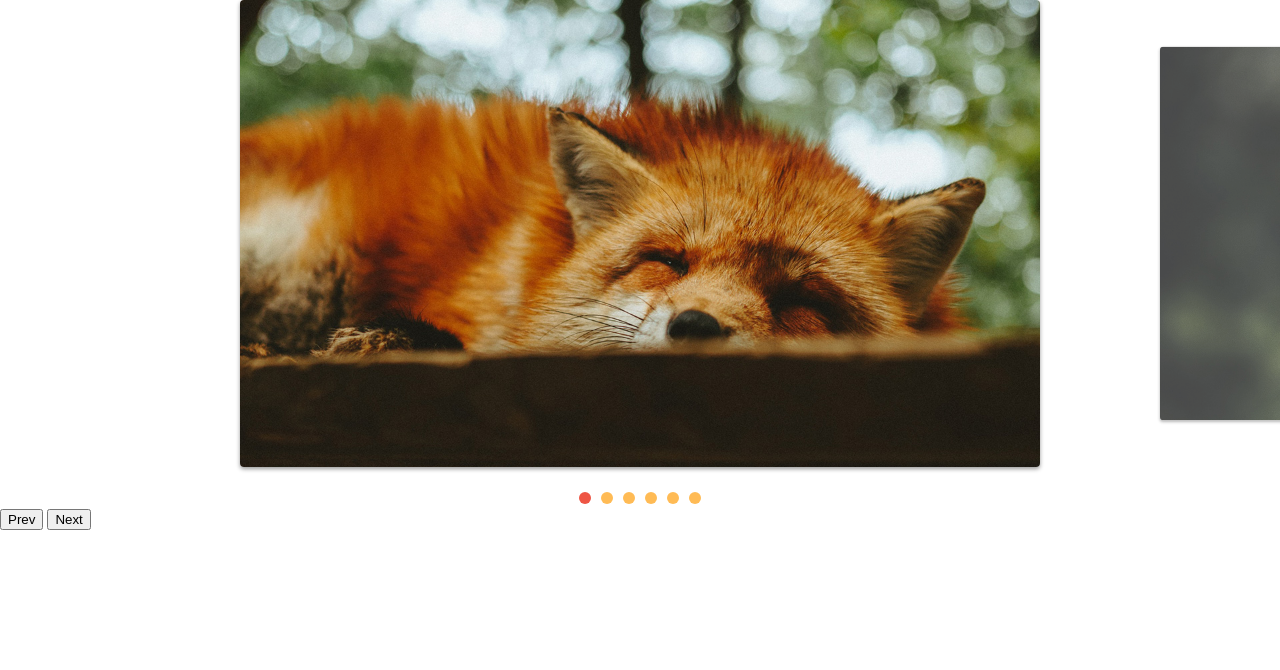
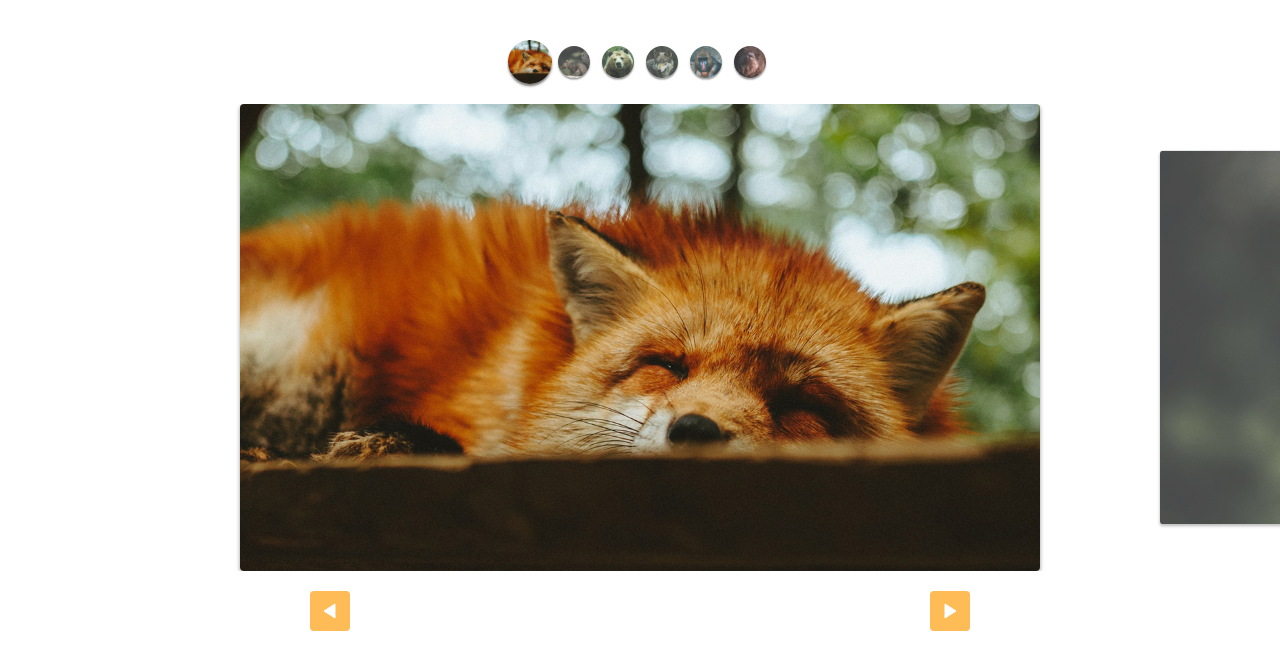
Before and after one commit to lucavini/slide, a plain HTML site: page index.html in a window 1280 px wide. Drawn offline with Linux system fonts and the light colour scheme.

Commit message:
custom controls estilizado

```diff
--- a/css/style.css
+++ b/css/style.css
@@ -58,8 +58,59 @@ img {
   overflow: hidden;
   text-indent: -999px;
   margin: 5px;
+  transform: scale(.8);
 }
 
 [data-control="slide"] li.active a, [data-control="slide"] li a:hover{
   background: #e54;
+  transform: scale(1.2);
 }
+
+.custom-controls{
+  display: flex;
+  justify-content: center;
+  margin-top: 40px;
+  margin-bottom: 20px;
+  flex-wrap: wrap;
+}
+
+.custom-controls li{
+  opacity: .8;
+  transform: scale(.8);
+  width: 40px;
+  height: 40px;
+  border-radius: 50%;
+  overflow: hidden;
+  margin: 2px;
+  box-shadow: 0 2px 2px rgba(0, 0, 0, .5);
+  cursor: pointer;
+  transition: .2s;
+}
+
+.custom-controls li.active{
+  opacity: 1;
+  transform: scale(1.1);
+}
+
+.arrow-nav{
+  display: flex;
+  justify-content: space-around;
+  margin: 20px ;
+}
+
+.arrow-nav button{
+  cursor: pointer;
+  border: none;
+  border-radius: 4px;
+  color: white;
+  width: 40px;
+  height: 40px;
+  background: #fb5 url('../img/arrow.svg') center center no-repeat;
+}
+.arrow-nav button:focus{
+  outline: none;
+}
+
+.arrow-nav button.prev{
+  transform: rotate(-180deg);
+}
--- a/index.html
+++ b/index.html
@@ -8,6 +8,14 @@
     <title>Slide Curso JavaScript</title>
   </head>
   <body>
+    <ul class="custom-controls">
+      <li><img src="img/foto1-thumb.jpg" alt=""></li>
+      <li><img src="img/foto2-thumb.jpg" alt=""></li>
+      <li><img src="img/foto3-thumb.jpg" alt=""></li>
+      <li><img src="img/foto4-thumb.jpg" alt=""></li>
+      <li><img src="img/foto5-thumb.jpg" alt=""></li>
+      <li><img src="img/foto6-thumb.jpg" alt=""></li>
+    </ul>
     <div class="slide-wrapper">
       <ul class="slide">
         <li><img src="img/foto1.jpg"></li>
@@ -19,8 +27,8 @@
       </ul>
     </div>
     <div class="arrow-nav">
-      <button class="prev">Prev</button>
-      <button class="next">Next</button>
+      <button class="prev"></button>
+      <button class="next"></button>
     </div>
     <script type="module" src="js/script.js"></script>
   </body>
--- a/js/script.js
+++ b/js/script.js
@@ -1,7 +1,6 @@
-import {SlideNav} from "./slide.js";
+import SlideNav from "./slide.js";
 
 const slide = new SlideNav('.slide', '.slide-wrapper');
 slide.init();
 slide.addArrow('.prev', '.next');
-
-slide.addControl();
+slide.addControl('.custom-controls');
--- a/js/slide.js
+++ b/js/slide.js
@@ -158,7 +158,7 @@ export class Slide {
   }
 }
 
-export class SlideNav extends Slide {
+export default class SlideNav extends Slide {
   constructor(slide, wrapper) {
     super(slide, wrapper);
     this.bindeControlEvents();
```
